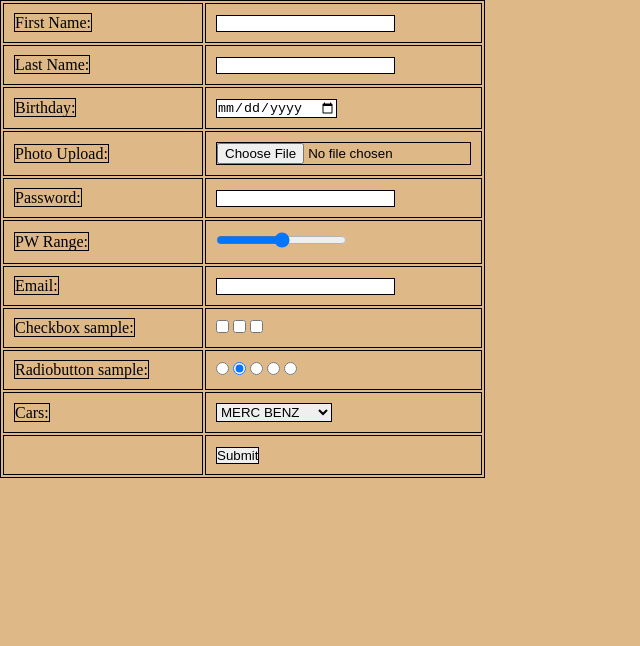
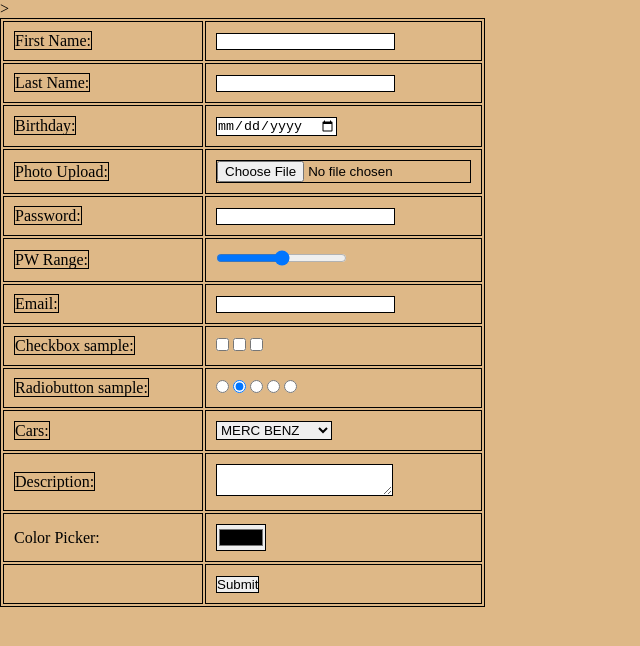
Before and after one commit to ms-dariyansim-xo/LECTURE-13, a plain HTML site: page index.html in a window 1280 px wide. Shown: the whole page, without its empty margins (0-640 px from the left). Drawn offline with Linux system fonts and the light colour scheme.

Commit message:
last topic added in- color picker

```diff
--- a/index.html
+++ b/index.html
@@ -88,6 +88,16 @@
         </tr>
 
         <tr>
+            <td><label for="description">Description:</label></td>
+            <td><textarea></textarea></td>>
+        </tr>
+
+        <tr>
+            <td>Color Picker:</td>
+            <td><input type="color" id="cpBg"></td>
+        </tr>
+
+        <tr>
             <td></td>
             <!--"submit" is automade for button that submits-->
             <td><input type="submit"></td>
@@ -101,5 +111,6 @@
 </form>
 
 <script src="script/js.js"></script>
+
 </body>
 </html>
--- a/script/js.js
+++ b/script/js.js
@@ -1 +1,8 @@
-alert("Alert tester");
+const cpBg = document.getElementById("cpBg");
+const body = document.getElementsByTagName("Body")[0];
+
+
+
+cpBg.addEventListener('change', function() {
+    body.style.backgroundColor = cpBg.nodeValue;
+})
```
